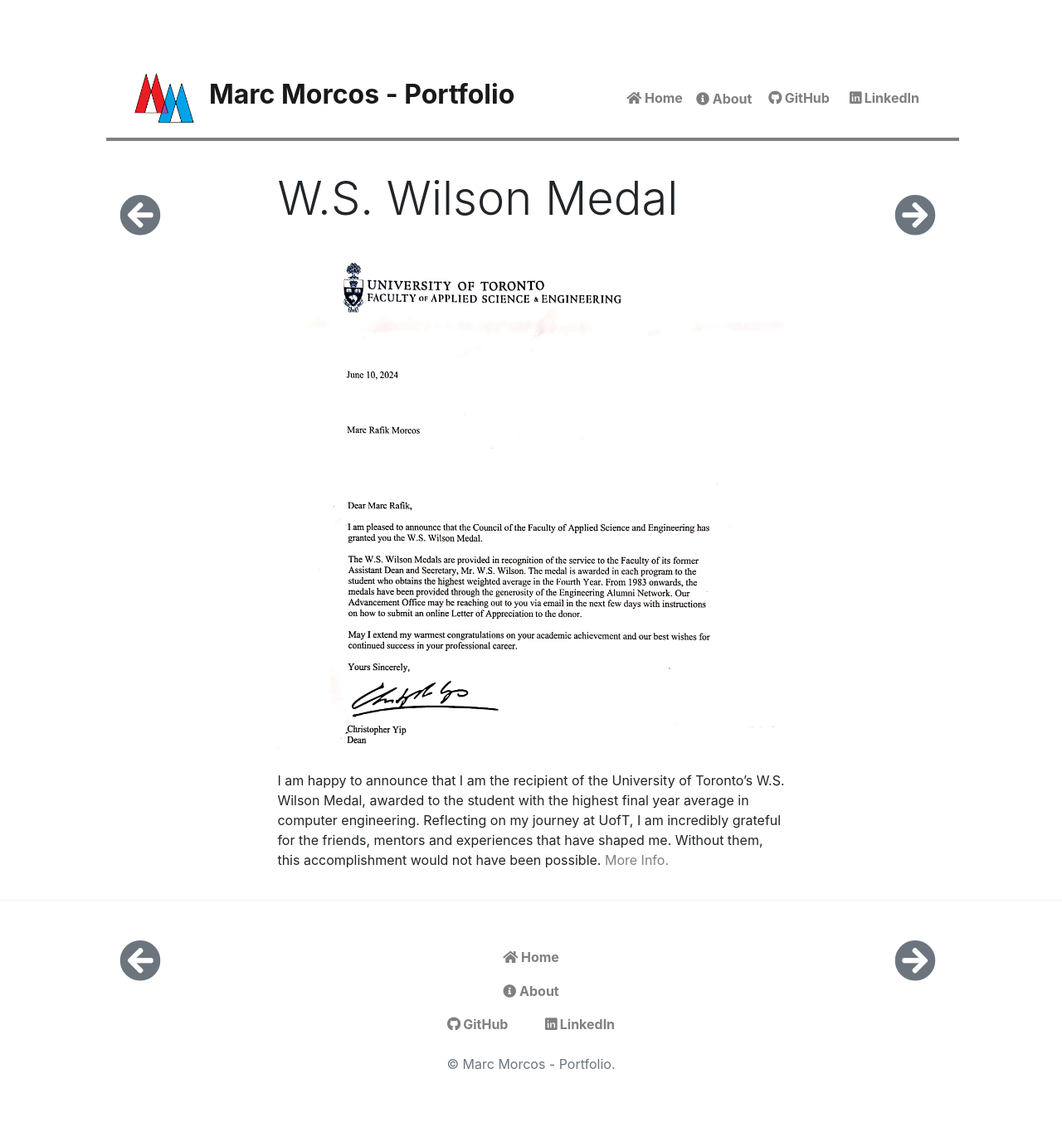
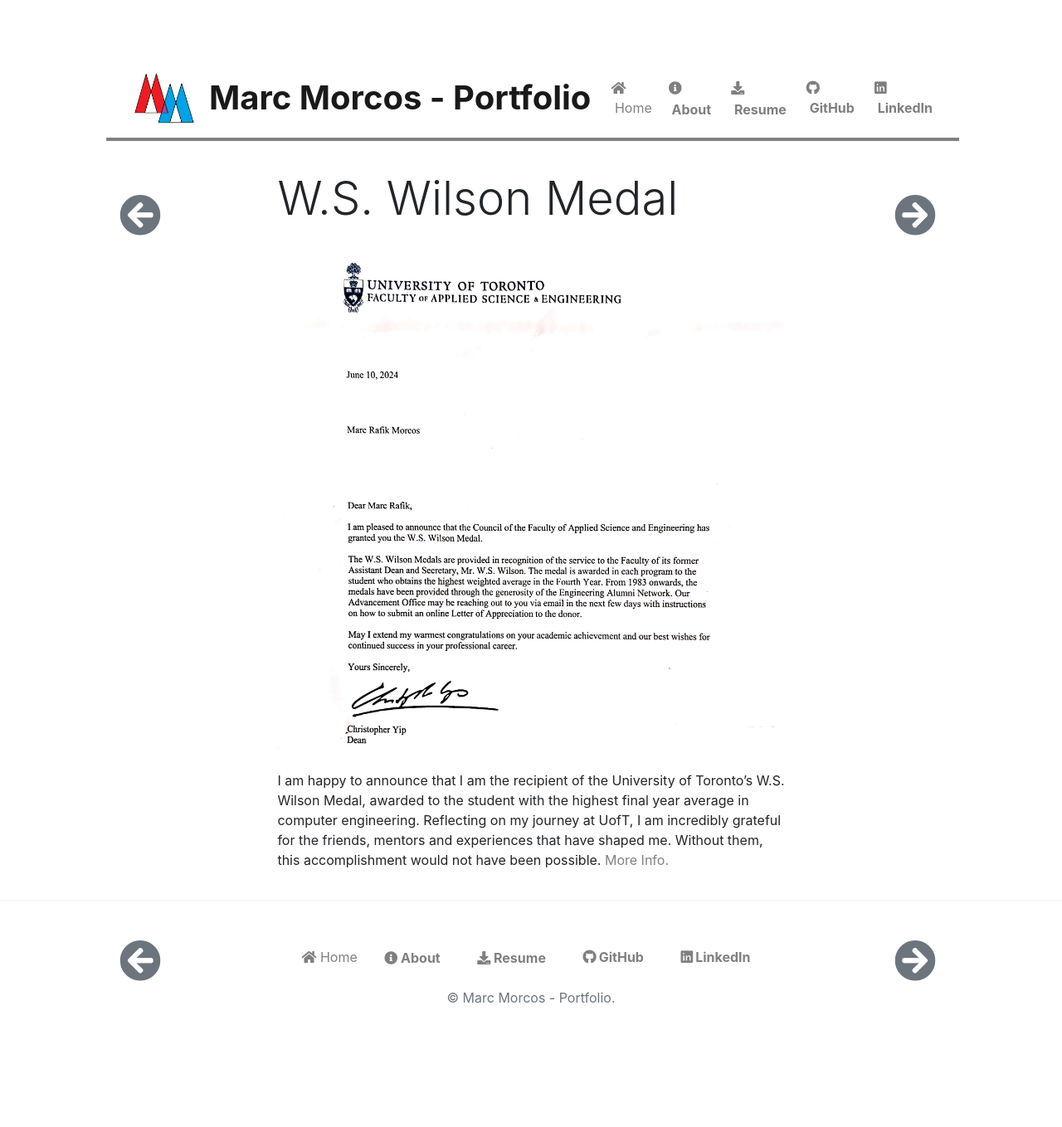
Before and after one commit to Marc-Morcos/Marc-Morcos.github.io, a Jekyll site: the page built from _posts/w-s-wilson-award/2024-06-16-w-s-wilson-award.md, in a window 1280 px wide. Shown: the whole page at 83% size. Built offline with Jekyll 4.4.1, drawn with Linux system fonts in a browser that asks for light colours; nearby versions of some CDN libraries; library files that are not in the unit come from our copies; after the commit the page ends 1279 px from its top, so only the background shows below that.

Commit message:
Add resume

```diff
--- a/_includes/menu-nav.html
+++ b/_includes/menu-nav.html
@@ -1,8 +1,11 @@
 <!--  Replace top menu links here -->
 
-<li class="nav-item">
-    <a class="nav-link" href="{{site.baseurl}}/index.html"><i class="fa fa-home"></i>&nbsp;Home</a>
+<li class="d-inline-block ml-1 mr-1 nav-item">
+    <a class="d-inline-block ml-1 mr-1 nav-item" href="{{site.baseurl}}/index.html"><i class="fa fa-home"></i>&nbsp;Home</a>
 </li>
-<li class="nav-item">
+<li class="d-inline-block ml-1 mr-1 nav-item">
     <a class="nav-link" href="{{site.baseurl}}/about"><span class="align-middle"><i class="fa fa-info-circle"></i>&nbsp;About</span></a>
 </li>
+<li class="d-inline-block ml-1 mr-1 nav-item">
+    <a class="nav-link" href="https://drive.google.com/uc?export=download&id=1VHni0vTeqbVvNSDlpHEH064cLIywyqs3"><span class="align-middle"><i class="fa fa-download"></i>&nbsp;Resume</span></a>
+</li>
--- a/_includes/menu-social.html
+++ b/_includes/menu-social.html
@@ -1,5 +1,5 @@
 <!--  Replace social links here -->
 
-<li class="d-inline-block ml-1 mr-1"><a target="_blank" href="https://github.com/Marc-Morcos" class="nav-link"><i class="fab fa-github"></i>&nbsp;GitHub</a></li>
+<li class="d-inline-block ml-1 mr-1 nav-item"><a target="_blank" href="https://github.com/Marc-Morcos" class="nav-link"><i class="fab fa-github"></i>&nbsp;GitHub</a></li>
 
-<li class="d-inline-block ml-1 mr-1"><a target="_blank" href="https://www.linkedin.com/in/marc-morcos" class="nav-link"><i class="fab fa-linkedin"></i>&nbsp;LinkedIn</a></li>
+<li class="d-inline-block ml-1 mr-1 nav-item"><a target="_blank" href="https://www.linkedin.com/in/marc-morcos" class="nav-link"><i class="fab fa-linkedin"></i>&nbsp;LinkedIn</a></li>
--- a/_layouts/default.html
+++ b/_layouts/default.html
@@ -24,8 +24,8 @@
 <body>
 
     <nav class="navbar navbar-expand-lg navbar-light bg-white side-margin" style="margin-bottom: 0px;">
-    <a class="navbar-brand font-weight-bolder mr-3" href="{{site.baseurl}}/index.html"><img src="{{site.baseurl}}/{{site.logo}}" height="70"></a>
-    <a class="navbar-brand font-weight-bolder mr-3" href="{{site.baseurl}}/index.html"><h2 class="font-weight-bold title">{{site.name}}</h2></a>
+    <a class="navbar-brand font-weight-bolder mr-3" href="{{site.baseurl}}/index.html"><img src="{{site.baseurl}}/{{site.logo}}" style="height: 70px; min-width: 76px;"></a>
+    <a class="navbar-brand font-weight-bolder mr-3" href="{{site.baseurl}}/index.html"><h2 class="font-weight-bold title headlineTitle">{{site.name}}</h2></a>
     <button class="navbar-light navbar-toggler" type="button" data-toggle="collapse" data-target="#navbarsDefault" aria-controls="navbarsDefault" aria-expanded="false" aria-label="Toggle navigation">
     <span class="navbar-toggler-icon"></span>
     </button>
--- a/assets/css/custom.css
+++ b/assets/css/custom.css
@@ -53,3 +53,11 @@
   margin-bottom: 1.7rem;
   overflow: hidden;
 }
+
+.headlineTitle {
+  font-size: min(2em,4.2vw);
+  line-height: 1;
+  text-align: center;
+  padding: 0;
+  margin: 0;
+}
```
